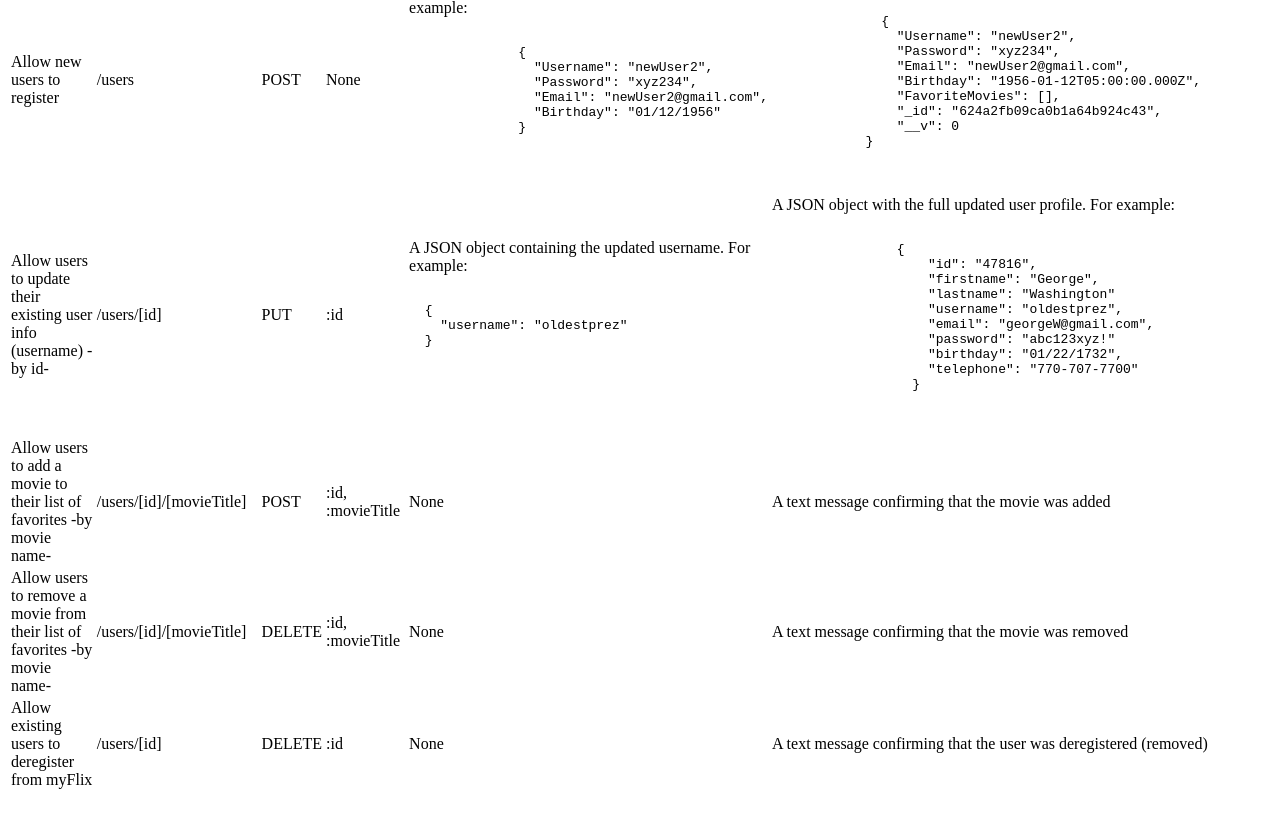
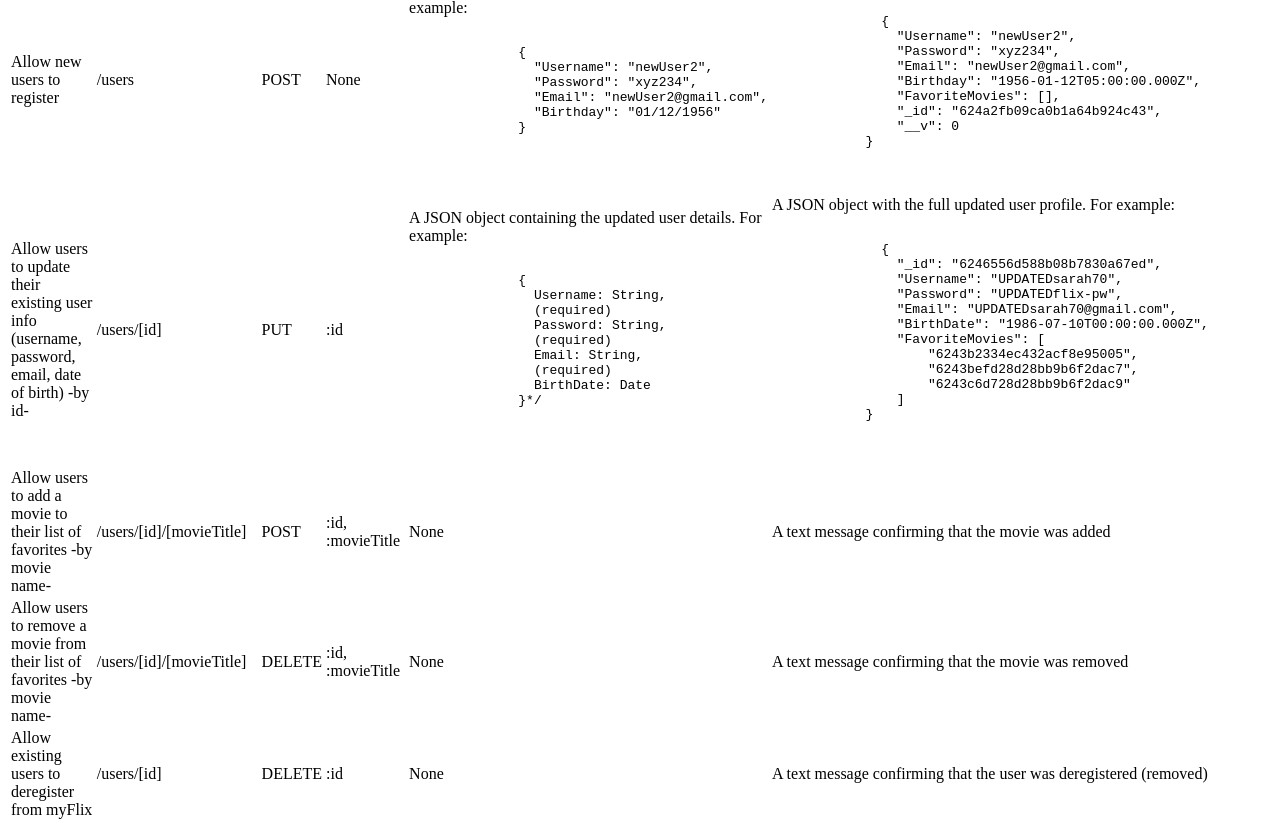
Before and after one commit to kdaysal/movie_api, a website: page public/documentation.html in a window 1280 px wide. Shown: the part 1306-2136 px from the top of the page. Before the commit the page ends 2106 px from the top, so only its background shows below. Drawn offline with Linux system fonts and the light colour scheme.

Commit message:
Implemented (PUT) request method for updating user info -by username-
Also updated documentation.html accordingly

```diff
--- a/public/documentation.html
+++ b/public/documentation.html
@@ -166,32 +166,40 @@
         </td>
       </tr>
       <tr>
-        <td>Allow users to update their existing user info (username) -by id-</td>
+        <td>Allow users to update their existing user info (username, password, email, date of birth) -by id-</td>
         <td>/users/[id]</td>
         <td>PUT</td>
         <td>:id</td>
-        <td> A JSON object containing the updated username. For example:
+        <td> A JSON object containing the updated user details. For example:
           <pre>
             <code>
-  {
-    "username": "oldestprez"
-  }
+              {
+                Username: String,
+                (required)
+                Password: String,
+                (required)
+                Email: String,
+                (required)
+                BirthDate: Date
+              }*/
             </code>
           </pre>
         </td>
         <td>A JSON object with the full updated user profile. For example:
           <pre>
             <code>
-                {
-                    "id": "47816",
-                    "firstname": "George",
-                    "lastname": "Washington"
-                    "username": "oldestprez",
-                    "email": "georgeW@gmail.com",
-                    "password": "abc123xyz!"
-                    "birthday": "01/22/1732",
-                    "telephone": "770-707-7700"
-                  }
+              {
+                "_id": "6246556d588b08b7830a67ed",
+                "Username": "UPDATEDsarah70",
+                "Password": "UPDATEDflix-pw",
+                "Email": "UPDATEDsarah70@gmail.com",
+                "BirthDate": "1986-07-10T00:00:00.000Z",
+                "FavoriteMovies": [
+                    "6243b2334ec432acf8e95005",
+                    "6243befd28d28bb9b6f2dac7",
+                    "6243c6d728d28bb9b6f2dac9"
+                ]
+            }
             </code>
           </pre>
         </td>
```
Also changed, not shown: index.js (+43 -25 lines).
